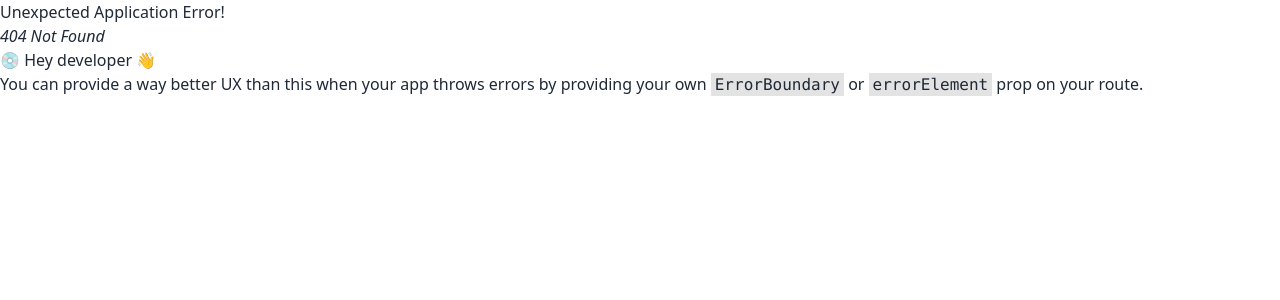
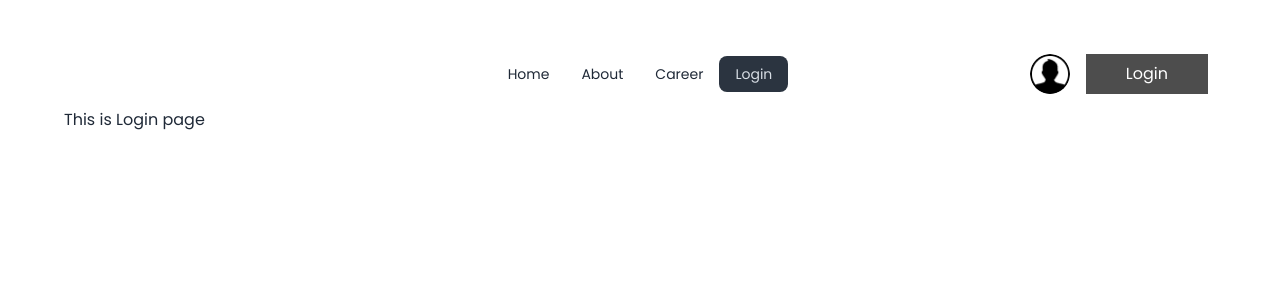
Before and after one commit to afrinbhuiyan/react-dragon-news-auth-recap, a React (Vite) app: page /login in a window 1280 px wide. Before the commit this address had no page. Shown: the top 300 px of the page. Built offline with nearby package versions, Linux system fonts and the light colour scheme; a web font is replaced by a local one.

Commit message:
added login route

```diff
--- /dev/null
+++ b/src/pages/Login/Login.jsx
@@ -0,0 +1,12 @@
+import Navber from "../shared/Navbar/Navber";
+
+const Login = () => {
+    return (
+        <div>
+            <Navber></Navber>
+            <h1>This is Login page</h1>
+        </div>
+    );
+};
+
+export default Login;
--- a/src/pages/shared/Navbar/Navber.jsx
+++ b/src/pages/shared/Navbar/Navber.jsx
@@ -1,11 +1,13 @@
 import { Link, NavLink } from "react-router-dom";
 import UserDefaultPicture from "../../../assets/user.png"
+import './Navbar.css'
 
 const Navber = () => {
     const navLinks = <>
         <li><NavLink to={'/'} >Home</NavLink></li>
         <li><NavLink to={'/about'} >About</NavLink></li>
         <li><NavLink to={'/career'} >Career</NavLink></li>
+        <li><NavLink to={'/login'} >Login</NavLink></li>
     </>
     return (
         <div className="navbar bg-base-100 mt-10">
--- a/src/routes/Routes.jsx
+++ b/src/routes/Routes.jsx
@@ -1,6 +1,7 @@
 import { createBrowserRouter } from "react-router-dom";
 import Root from "../layouts/Root";
 import Home from "../pages/Home/Home";
+import Login from "../pages/Login/Login";
 
 const router = createBrowserRouter([
     {
@@ -10,6 +11,10 @@
             {
                 path: '/',
                 element: <Home></Home>
+            },
+            {
+                path: '/login',
+                element: <Login></Login>
             }
         ]
     }
```
Also changed, not shown: src/pages/shared/Navbar/Navbar.css (added).
